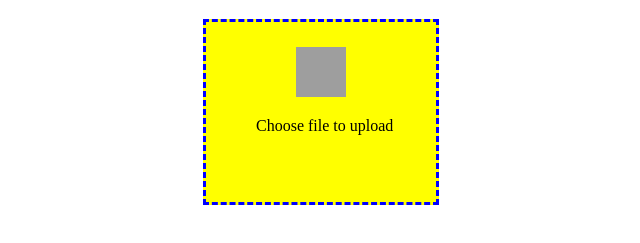
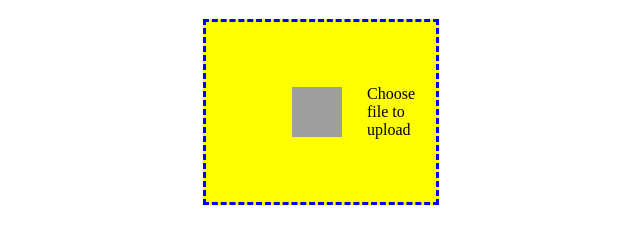
Before and after one commit to kotesh-arya/Frontend_mini-challenges, a plain HTML site: page index.html in a window 1280 px wide. Shown: the part 69-312 px from the top of the page, without its empty margins (319-959 px from the left). Drawn offline with Linux system fonts and the light colour scheme; grey boxes are pictures that could not be loaded.

Commit message:
CHORES: CSS-rule typo

```diff
--- a/File uploader/uploader.css
+++ b/File uploader/uploader.css
@@ -47,7 +47,7 @@ body {
     height: 130px;
     cursor: pointer;
     background: yellow;
-    disply: flex;
+    display: flex;
     color: black;
     /*   flex-direction: column; */
     align-items: center;
```
